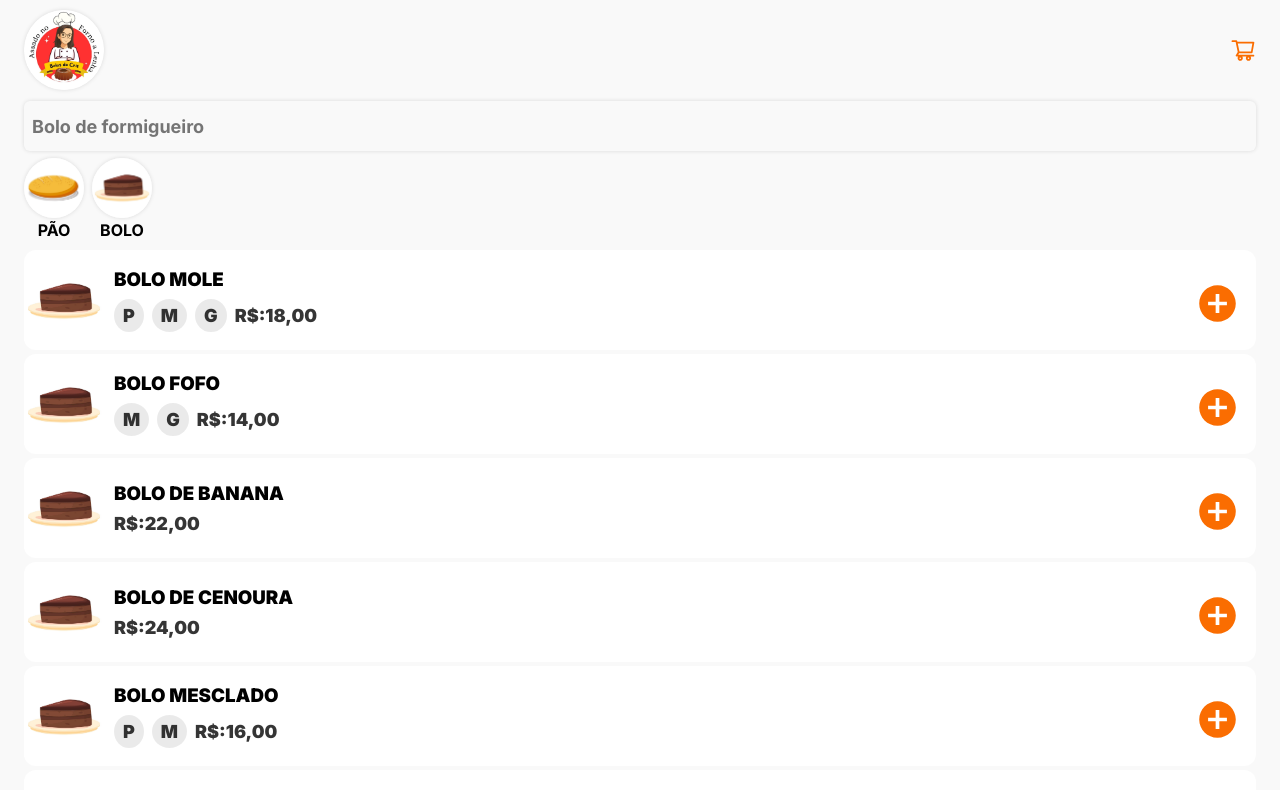
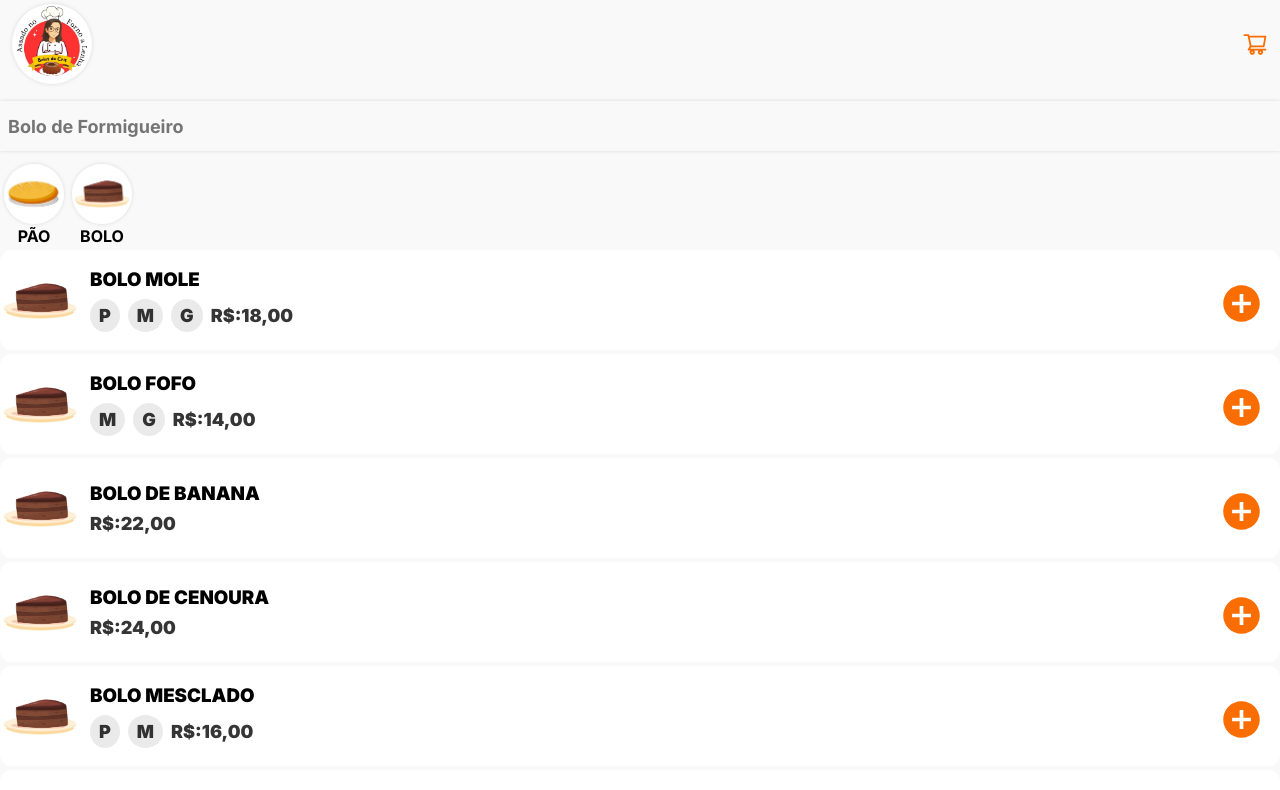
Before and after one commit to FranciscoNeto2909/Bolos_da_cris, a React (Vite) app: page / in a window 1280 px wide. Shown: the top 790 px of the page. Built offline with nearby package versions, Linux system fonts and the light colour scheme; a web font is replaced by a local one.

Commit message:
app improved

```diff
--- a/src/App.css
+++ b/src/App.css
@@ -7,7 +7,6 @@
 }
 
 .products_container {
-  padding: 0 24px;
   display: flex;
   flex-direction: column;
   gap: 4px;
--- a/src/components/header/Header.jsx
+++ b/src/components/header/Header.jsx
@@ -36,7 +36,7 @@ export default function Header({handleOpenCart}) {
         <input
           type="text"
           className="search_input"
-          placeholder="Bolo de formigueiro"
+          placeholder="Bolo de Formigueiro"
         />
       </div>
       <div className="categories">
--- a/src/components/header/header.css
+++ b/src/components/header/header.css
@@ -1,5 +1,5 @@
 .header {
-  padding: 10px 24px;
+  padding: 4px 0;
   height: 250px;
   width: 100%;
   display: flex;
@@ -13,6 +13,7 @@
 
 .logo {
   width: 100%;
+  padding: 0 12px;
   display: flex;
   justify-content: space-between;
   align-items: center;
@@ -28,7 +29,6 @@
   width: 100%;
   height: 50px;
   box-shadow: 0 0 4px var(--shadow);
-  border-radius: 6px;
   padding: 0 8px;
 }
 
@@ -46,6 +46,7 @@
 
 .categories {
   width: 100%;
+  padding: 0 4px;
   display: flex;
   gap: 8px;
 }
```
